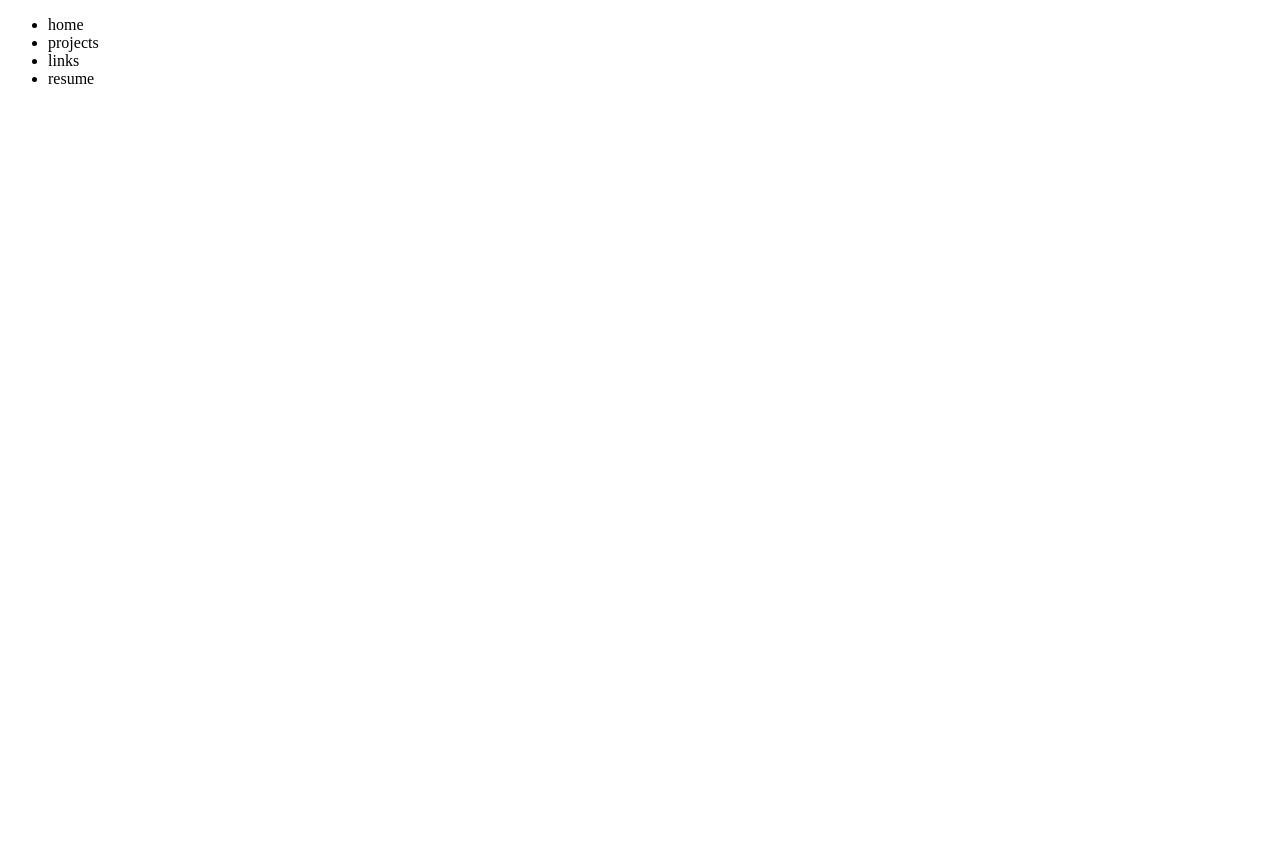
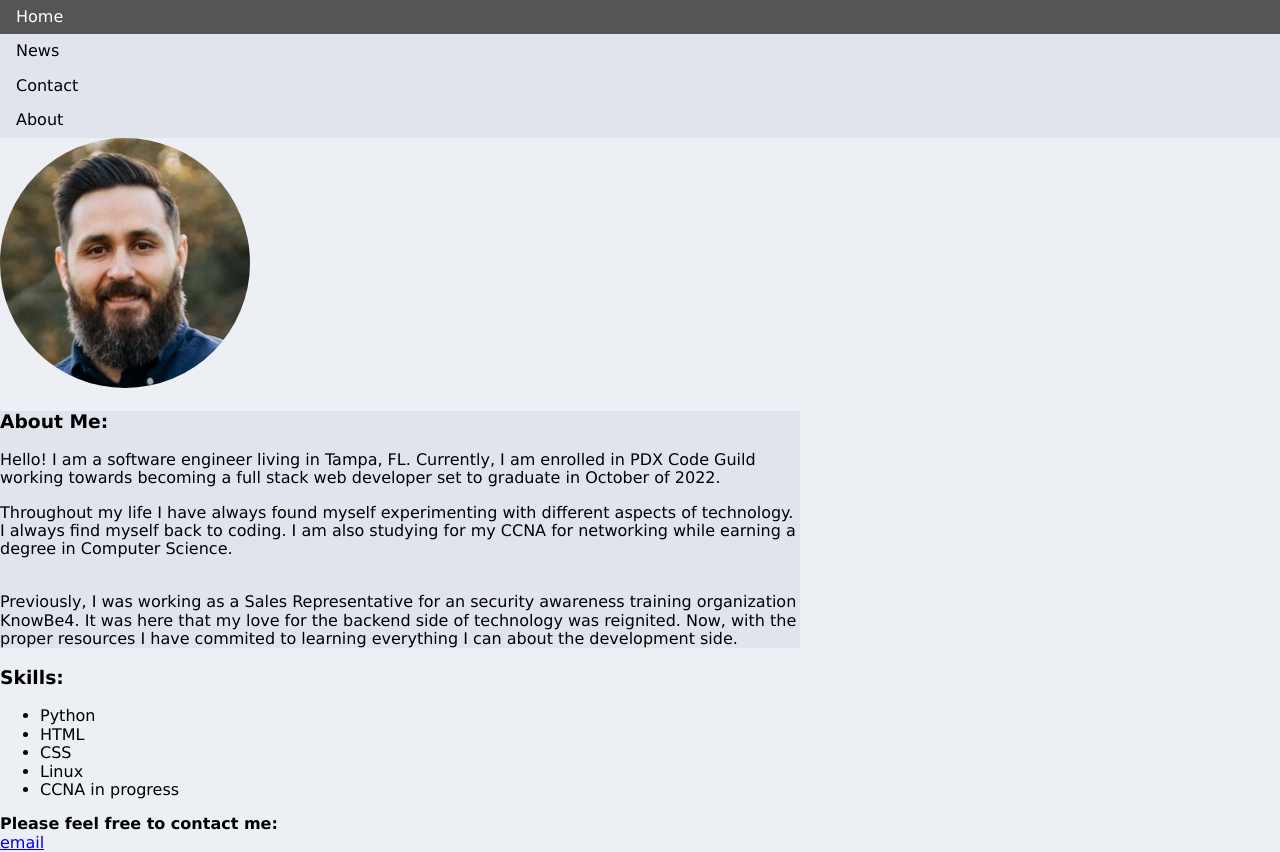
Before and after one commit to cesrebol/cesrebol.github.io, a plain HTML site: page index.html in a window 1280 px wide. Before the commit the page ends 800 px from the top, so only its background shows below. Drawn offline with nearby package versions, Linux system fonts and the light colour scheme.

Commit message:
added headshot. updated index and styles with new color themse

```diff
--- a/index.html
+++ b/index.html
@@ -5,19 +5,69 @@
     <meta charset="UTF-8">
     <meta http-equiv="X-UA-Compatible" content="IE=edge">
     <meta name="viewport" content="width=device-width, initial-scale=1.0">
+
+    <link rel="stylesheet" href="https://unpkg.com/tachyons@4.12.0/css/tachyons.min.css" />
     <link rel="stylesheet" href="styles.css">
+
     <title>Cesar Rebolledo - Developer</title>
 </head>
 
 <body>
-    <div class="navbar">
-        <ul>
-            <li>home</li>
-            <li>projects</li>
-            <li>links</li>
-            <li>resume</li>
-        </ul>
-    </div>
+    <div class="container">
+
+        <div class="navbar">
+            <ul>
+                <li><a href="default.asp">Home</a></li>
+                <li><a href="news.asp">News</a></li>
+                <li><a href="contact.asp">Contact</a></li>
+                <li><a href="about.asp">About</a></li>
+            </ul>
+
+        </div>
+        <div class="headshot">
+            <img src="headshot.jpg" alt="headshot">
+        </div>
+
+        <div class="about-me">
+            <h3>About Me:</h3>
+            <p>
+                Hello! I am a software engineer living in Tampa, FL. Currently, I am enrolled in PDX Code Guild
+                working towards becoming a full stack web developer set to graduate in October of 2022.
+            </p>
+            <p>
+                Throughout my life I have always found myself experimenting with different aspects of technology.
+                I always find myself back to coding. I am also studying for my CCNA for networking while earning
+                a degree in Computer Science.<br><br>
+            </p>
+
+            <p>
+                Previously, I was working as a Sales Representative for an security awareness training organization
+                KnowBe4. It was here that my love for the backend side of technology was reignited. Now, with the proper
+                resources I have commited to learning everything I can about the development side.
+            </p>
+
+        </div>
+
+        <div class="skills">
+            <h3>Skills:</h3>
+            <ul>
+                <li>Python</li>
+                <li>HTML</li>
+                <li>CSS</li>
+                <li>Linux</li>
+                <li>CCNA in progress</li>
+            </ul>
+
+        </div>
+
+        <div class="resume">
+            <b>Please feel free to contact me:<br></b>
+
+            <a href="mailto:rebolledoces@gmail.com">email</a>
+
+        </div>
 
 
+
+    </div>
 </body>
--- a/styles.css
+++ b/styles.css
@@ -1,41 +1,34 @@
-/* Style the navigation menu */
-.topnav {
-    overflow: hidden;
-    background-color: #333;
-    position: relative;
+body {
+    background-color: #eceff4;
+    font-family: Verdana, Geneva, Tahoma, sans-serif;
 }
 
-/* Hide the links inside the navigation menu (except for logo/home) */
-.topnav #myLinks {
-    display: none;
+img {
+    border-radius: 100%;
 }
 
-/* Style navigation menu links */
-.topnav a {
-    color: white;
-    padding: 14px 16px;
-    text-decoration: none;
-    font-size: 17px;
-    display: block;
+.about-me {
+    width: 800px;
+    background-color: #d8dee994;
 }
 
-/* Style the hamburger menu */
-.topnav a.icon {
-    background: black;
-    display: block;
-    position: absolute;
-    right: 0;
-    top: 0;
+.navbar ul {
+    list-style-type: none;
+    margin: 0;
+    padding: 0;
+    width: 100%;
+    background-color: #d8dee994;
 }
 
-/* Add a grey background color on mouse-over */
-.topnav a:hover {
-    background-color: #ddd;
-    color: black;
+li a {
+    display: block;
+    color: #000;
+    padding: 8px 16px;
+    text-decoration: none;
 }
 
-/* Style the active link (or home/logo) */
-.active {
-    background-color: #04AA6D;
+/* Change the link color on hover */
+li a:hover {
+    background-color: #555;
     color: white;
 }
```
Also changed, not shown: headshot.jpg (added).
